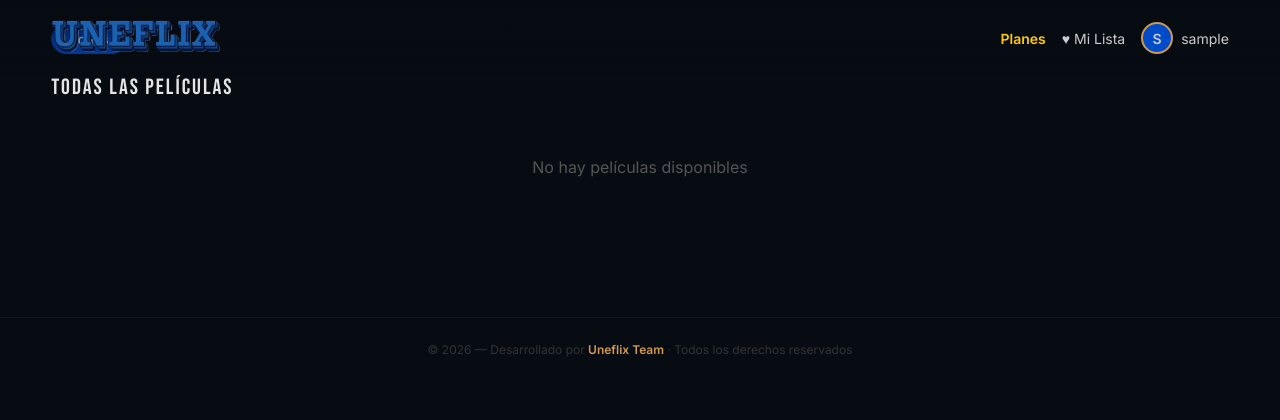
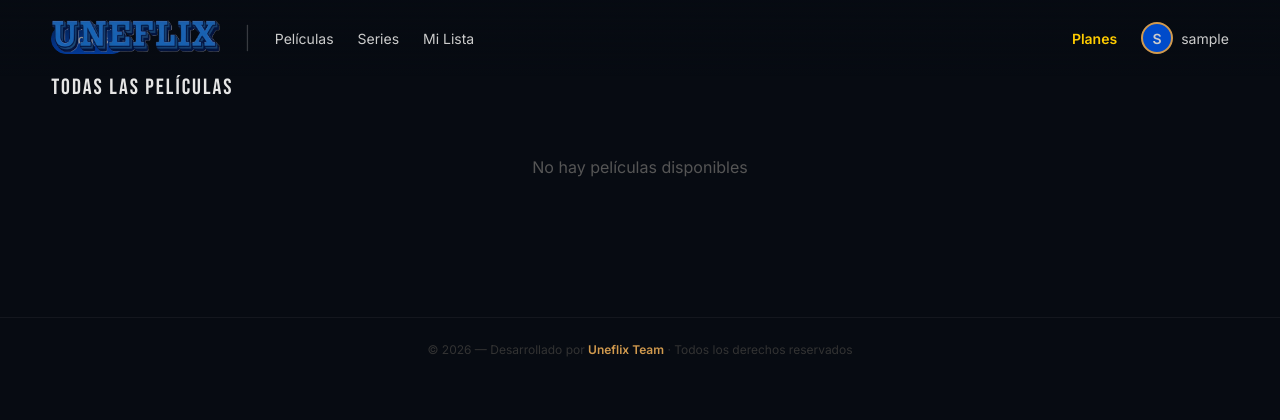
Before and after one commit to carlosalsa-py/uneflix2, a Django app: page / in a window 1280 px wide. Shown: the top 420 px of the page. Run offline with Django 5.2, Linux system fonts and the light colour scheme; the visitor is signed in with stand-in values (Sample User, id 1); data that the repository does not hold is empty; parts of the project's set-up code (start-up, migrations or seed data) failed here and were passed over.

Commit message:
feat(catalogo): reordena el nav del home con acceso al catalogo
Divide el nav en dos grupos: a la izquierda logo + Peliculas + Series +
Mi Lista (navegacion de contenido); a la derecha Planes + cuenta. Los
links Peliculas/Series son el punto de entrada al catalogo, que antes no
tenia acceso desde la UI. Se quita el icono del enlace Mi Lista.

Co-Authored-By: Claude Opus 4.8 <noreply@anthropic.com>

```diff
--- a/movies/templates/movies/home.html
+++ b/movies/templates/movies/home.html
@@ -158,19 +158,28 @@
 <body>
 
     <nav id="navbar">
-        <a href="{% url 'home' %}">
-            <img src="{% static 'images/fb70e4fa-39c3-4c76-9f04-7b832c633e38-removebg-preview.png' %}" height="40" alt="Uneflix">
-        </a>
-        <div style="display:flex; align-items:center; gap:16px;">
-            <!-- AQUÍ ESTÁ LA NUEVA PESTAÑA AÑADIDA -->
+        <!-- IZQUIERDA: logo + navegación de contenido -->
+        <div style="display:flex; align-items:center; gap:24px;">
+            <a href="{% url 'home' %}">
+                <img src="{% static 'images/fb70e4fa-39c3-4c76-9f04-7b832c633e38-removebg-preview.png' %}" height="40" alt="Uneflix">
+            </a>
+            <span style="color:rgba(255,255,255,0.2); font-size:22px; font-weight:300; line-height:1;">|</span>
+            <a href="{% url 'catalogo' 'movie' %}" style="color:#ccc; text-decoration:none; font-size:14px;">
+                Películas
+            </a>
+            <a href="{% url 'catalogo' 'series' %}" style="color:#ccc; text-decoration:none; font-size:14px;">
+                Series
+            </a>
+            <a href="{% url 'watchlist' %}" style="color:#ccc; text-decoration:none; font-size:14px;">
+                Mi Lista
+            </a>
+        </div>
+
+        <!-- DERECHA: planes + cuenta -->
+        <div style="display:flex; align-items:center; gap:24px;">
             <a href="{% url 'membresias' %}" style="color:var(--unefa-yellow); text-decoration:none; font-size:14px; font-weight:600;">
                 Planes
             </a>
-            <!-- PESTAÑAS ORIGINALES -->
-            <a href="{% url 'watchlist' %}" style="color:#ccc; text-decoration:none; font-size:14px;">
-                ♥ Mi Lista
-            </a>
-            <!-- PERFIL -->
             <a href="{% url 'perfil' %}" style="display:flex; align-items:center; gap:8px; text-decoration:none; color:#ccc;">
                 {% if request.user.avatar %}
                     <img src="{{ request.user.avatar.url }}" style="width:32px; height:32px; border-radius:50%; object-fit:cover; border:2px solid var(--unefa-bronze);">
```
